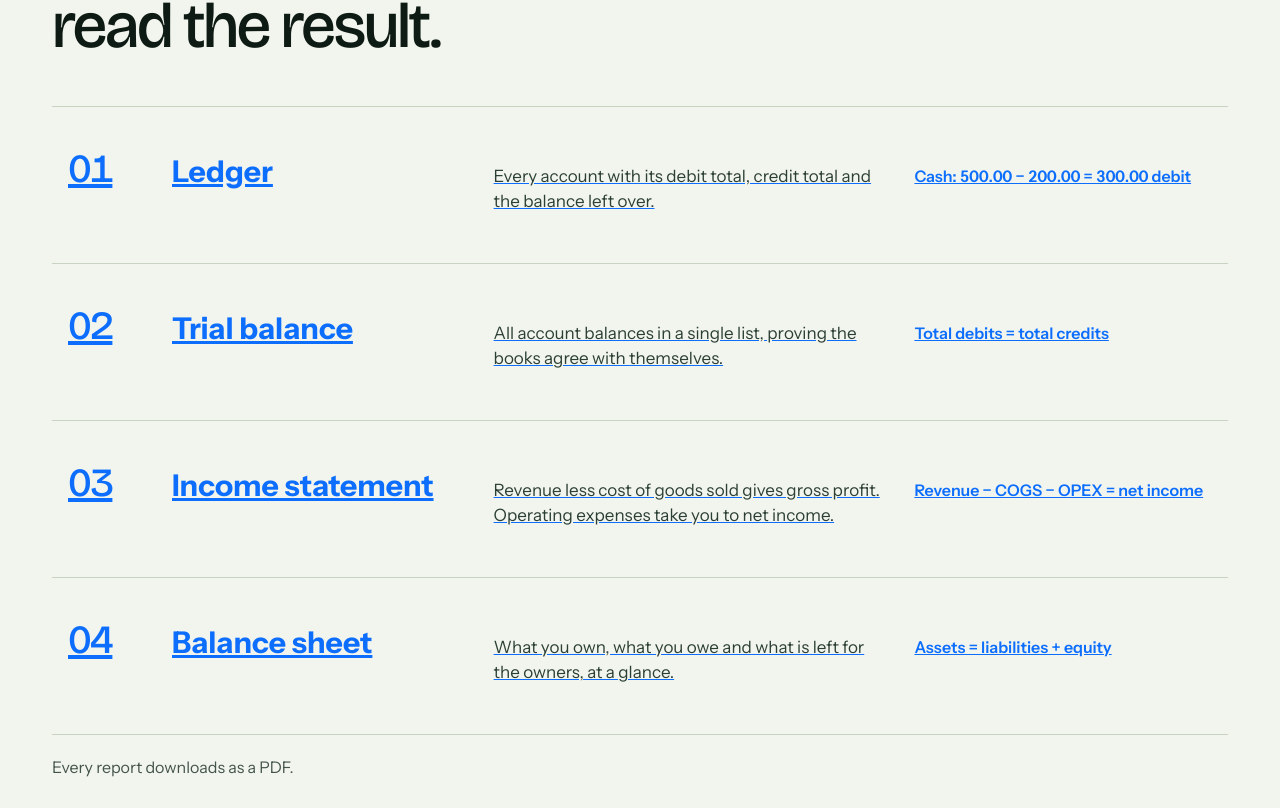
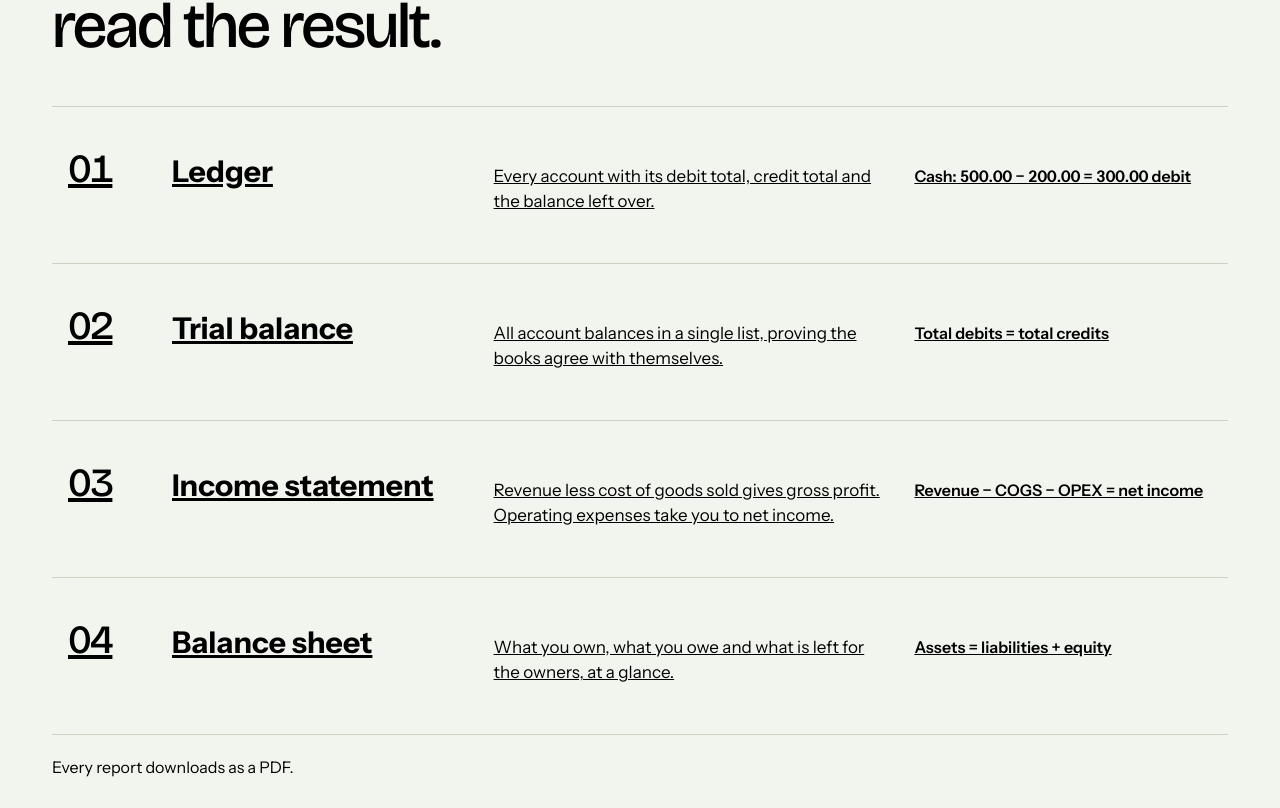
Before and after one commit to UsamaNadeem-rajput/smart-financial, a React (Vite) app in the folder my-app/: page / in a window 1280 px wide. Shown: the part 1912-2720 px from the top of the page. Built offline with nearby package versions, Linux system fonts and the light colour scheme; no server answers; the database is empty.

Commit message:
ui: set text color to black in reports section (no logic changes)

```diff
--- a/my-app/src/components/landing/LandingPage.jsx
+++ b/my-app/src/components/landing/LandingPage.jsx
@@ -434,8 +434,8 @@ export default function LandingPage() {
       </section>
 
       {/* REPORTS SECTION */}
-      <section id="reports" className="sf-wrap" style={{ padding: '110px 32px 90px' }}>
-        <p style={{ fontSize: '14px', fontWeight: 600, letterSpacing: '.1em', textTransform: 'uppercase', color: '#44544B' }}>
+      <section id="reports" className="sf-wrap" style={{ padding: '110px 32px 90px', color: '#000' }}>
+        <p style={{ fontSize: '14px', fontWeight: 600, letterSpacing: '.1em', textTransform: 'uppercase', color: '#000' }}>
           Four statements, generated for you
         </p>
         <h2
@@ -446,38 +446,39 @@ export default function LandingPage() {
             lineHeight: 0.98,
             fontWeight: 800,
             margin: '16px 0 48px',
-            maxWidth: '820px'
+            maxWidth: '820px',
+            color: '#000'
           }}
         >
           The maths is done. You just read the result.
         </h2>
         <div style={{ borderBottom: '1px solid #C9D3C2' }}>
-          <Link to={user ? "/ledger-balancing" : "/login"} className="sf-chk">
-            <b>01</b>
-            <h3 style={{ fontSize: '30px', fontWeight: 700 }}>Ledger</h3>
-            <p style={{ fontSize: '17px', color: '#2C3F34' }}>Every account with its debit total, credit total and the balance left over.</p>
-            <p style={{ fontWeight: 600, fontSize: '16px' }}>Cash: 500.00 − 200.00 = 300.00 debit</p>
+          <Link to={user ? "/ledger-balancing" : "/login"} className="sf-chk" style={{ color: '#000' }}>
+            <b style={{ color: '#000' }}>01</b>
+            <h3 style={{ fontSize: '30px', fontWeight: 700, color: '#000' }}>Ledger</h3>
+            <p style={{ fontSize: '17px', color: '#000' }}>Every account with its debit total, credit total and the balance left over.</p>
+            <p style={{ fontWeight: 600, fontSize: '16px', color: '#000' }}>Cash: 500.00 − 200.00 = 300.00 debit</p>
           </Link>
-          <Link to={user ? "/trial-balance" : "/login"} className="sf-chk">
-            <b>02</b>
-            <h3 style={{ fontSize: '30px', fontWeight: 700 }}>Trial balance</h3>
-            <p style={{ fontSize: '17px', color: '#2C3F34' }}>All account balances in a single list, proving the books agree with themselves.</p>
-            <p style={{ fontWeight: 600, fontSize: '16px' }}>Total debits = total credits</p>
+          <Link to={user ? "/trial-balance" : "/login"} className="sf-chk" style={{ color: '#000' }}>
+            <b style={{ color: '#000' }}>02</b>
+            <h3 style={{ fontSize: '30px', fontWeight: 700, color: '#000' }}>Trial balance</h3>
+            <p style={{ fontSize: '17px', color: '#000' }}>All account balances in a single list, proving the books agree with themselves.</p>
+            <p style={{ fontWeight: 600, fontSize: '16px', color: '#000' }}>Total debits = total credits</p>
           </Link>
-          <Link to={user ? "/income-report" : "/login"} className="sf-chk">
-            <b>03</b>
-            <h3 style={{ fontSize: '30px', fontWeight: 700 }}>Income statement</h3>
-            <p style={{ fontSize: '17px', color: '#2C3F34' }}>Revenue less cost of goods sold gives gross profit. Operating expenses take you to net income.</p>
-            <p style={{ fontWeight: 600, fontSize: '16px' }}>Revenue − COGS − OPEX = net income</p>
+          <Link to={user ? "/income-report" : "/login"} className="sf-chk" style={{ color: '#000' }}>
+            <b style={{ color: '#000' }}>03</b>
+            <h3 style={{ fontSize: '30px', fontWeight: 700, color: '#000' }}>Income statement</h3>
+            <p style={{ fontSize: '17px', color: '#000' }}>Revenue less cost of goods sold gives gross profit. Operating expenses take you to net income.</p>
+            <p style={{ fontWeight: 600, fontSize: '16px', color: '#000' }}>Revenue − COGS − OPEX = net income</p>
           </Link>
-          <Link to={user ? "/balance-sheet" : "/login"} className="sf-chk">
-            <b>04</b>
-            <h3 style={{ fontSize: '30px', fontWeight: 700 }}>Balance sheet</h3>
-            <p style={{ fontSize: '17px', color: '#2C3F34' }}>What you own, what you owe and what is left for the owners, at a glance.</p>
-            <p style={{ fontWeight: 600, fontSize: '16px' }}>Assets = liabilities + equity</p>
+          <Link to={user ? "/balance-sheet" : "/login"} className="sf-chk" style={{ color: '#000' }}>
+            <b style={{ color: '#000' }}>04</b>
+            <h3 style={{ fontSize: '30px', fontWeight: 700, color: '#000' }}>Balance sheet</h3>
+            <p style={{ fontSize: '17px', color: '#000' }}>What you own, what you owe and what is left for the owners, at a glance.</p>
+            <p style={{ fontWeight: 600, fontSize: '16px', color: '#000' }}>Assets = liabilities + equity</p>
           </Link>
         </div>
-        <p style={{ marginTop: '20px', fontSize: '16px', color: '#44544B' }}>Every report downloads as a PDF.</p>
+        <p style={{ marginTop: '20px', fontSize: '16px', color: '#000' }}>Every report downloads as a PDF.</p>
       </section>
 
       {/* ASK YOUR BOOKS (DARK SECTION) */}
--- a/my-app/src/index.css
+++ b/my-app/src/index.css
@@ -186,6 +186,7 @@ html {
   align-items: baseline;
   transition: background .15s ease;
   cursor: pointer;
+  color: #000;
 }
 .sf-chk:hover { background: #C8F135; }
 .sf-chk b {
```
